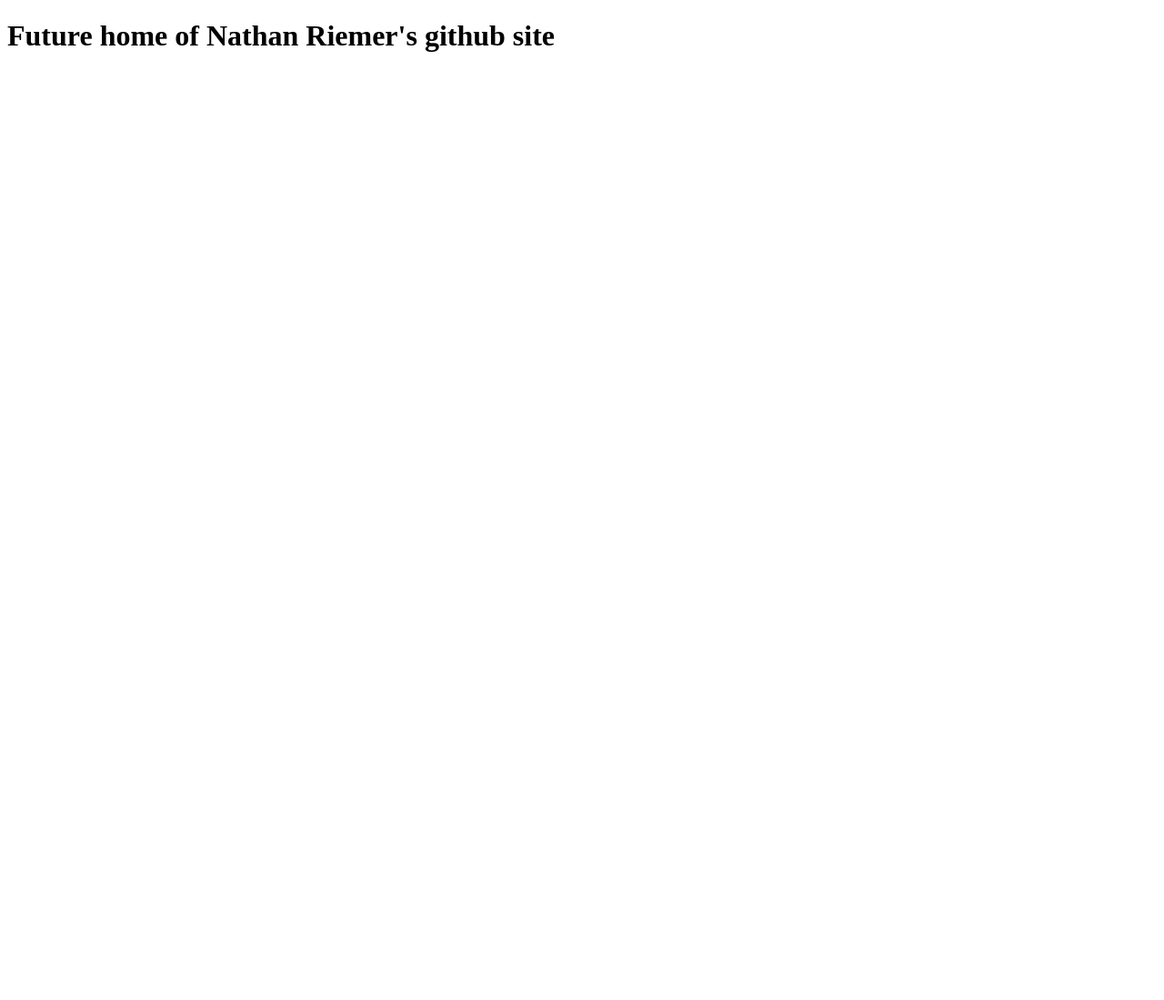
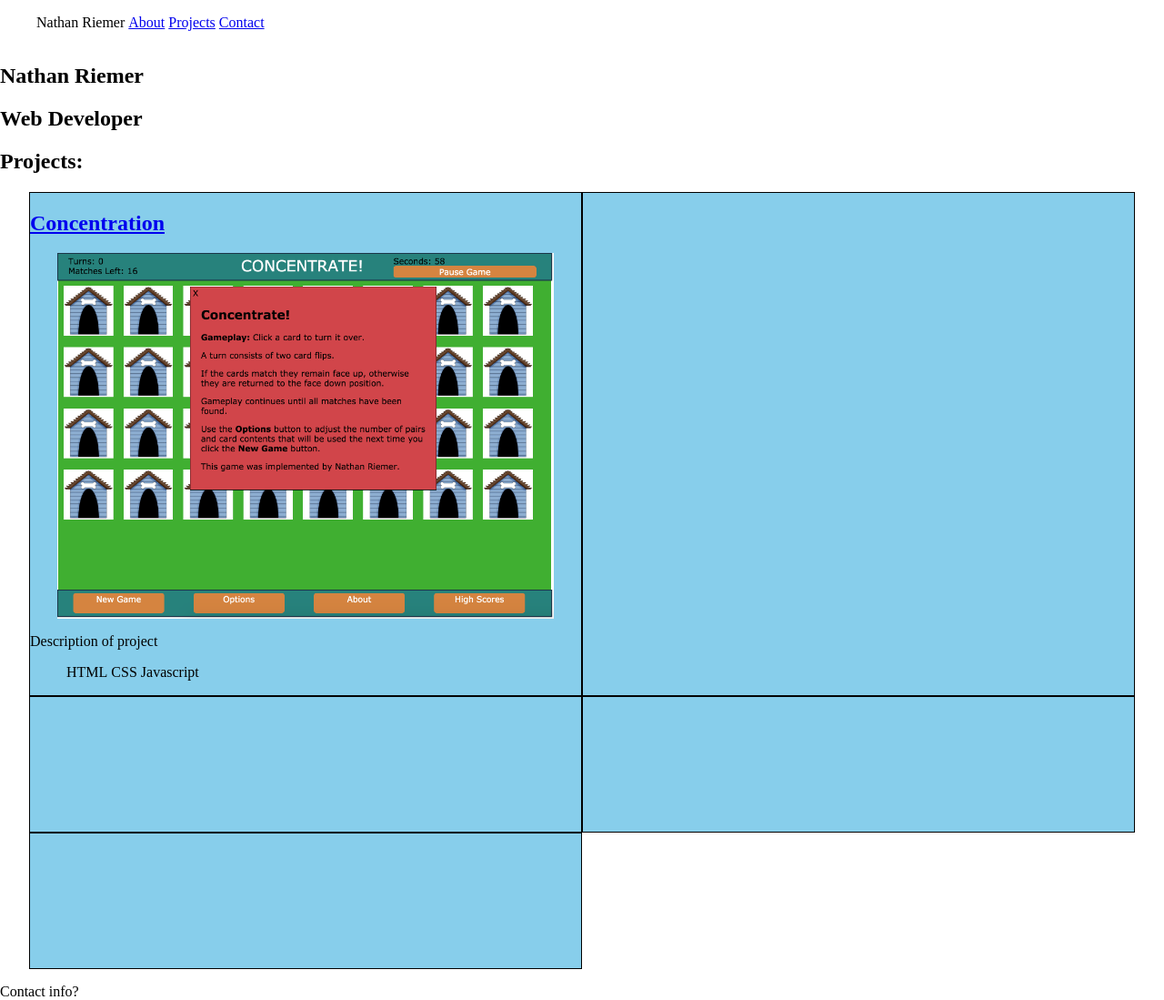
Before and after one commit to NathanRiemer/NathanRiemer.github.io, a plain HTML site: page index.html in a window 1280 px wide. Shown: the whole page at 91% size. Before the commit the page ends 800 px from the top, so only its background shows below. Drawn offline with Linux system fonts and the light colour scheme.

Commit message:
Adds structure and starter content

```diff
--- a/index.html
+++ b/index.html
@@ -2,9 +2,50 @@
 <html>
 <head>
   <title>Under construction</title>
+  <link rel="stylesheet" type="text/css" href="style.css">
 </head>
 <body>
-  <h1>Future home of Nathan Riemer's github site</h1>
+  <nav>
+    <ul>
+      <li>Nathan Riemer</li>
+      <li><a href="#about">About</a></li>
+      <li><a href="#projects">Projects</a></li>
+      <li><a href="#contact">Contact</a></li>
+    </ul>
+  </nav>
+  <div class="main">
+    <section id="about">
+      <h1>Nathan Riemer</h1>
+      <h2>Web Developer</h2>
+    </section>
 
+    <section id="projects">
+      <h1>Projects:</h1>
+      <div class="container">
+        <div class="project">
+          <h1><a href="http://nathanriemer.github.io/concentration/">Concentration</a></h1>
+          <img src="images/concentrate.png">
+          <p>Description of project</p>
+          <ul>
+            <li>HTML</li>
+            <li>CSS</li>
+            <li>Javascript</li>
+          </ul>
+        </div>
+        <div class="project">
+        </div>
+        <div class="project">
+        </div>
+        <div class="project">
+        </div>
+        <div class="project">
+        </div>
+      </div> <!-- .container -->
+    </section>
+
+    <section id="contact">
+      <p>Contact info?</p>
+    </section>
+  </div> <!-- .main -->
 </body>
 </html>
--- /dev/null
+++ b/style.css
@@ -0,0 +1,39 @@
+body {
+  margin: 0;
+}
+
+nav {
+  position: fixed;
+  top: 0;
+  left: 0;
+}
+
+li {
+  display: inline;
+}
+
+.main {
+  position: relative;
+  top: 50px;
+}
+
+.container {
+  display: flex;
+  flex-wrap: wrap;
+  width: 95%;
+  margin: 0 auto;
+}
+
+.project {
+  box-sizing: border-box;
+  background-color: skyblue;
+  min-height: 150px;
+  border: 1px solid black;
+  width: 50%;
+}
+
+.project img {
+  width: 90%;
+  margin: 0 auto;
+  display: block;
+}
```
Also changed, not shown: images/concentrate.png (added).
